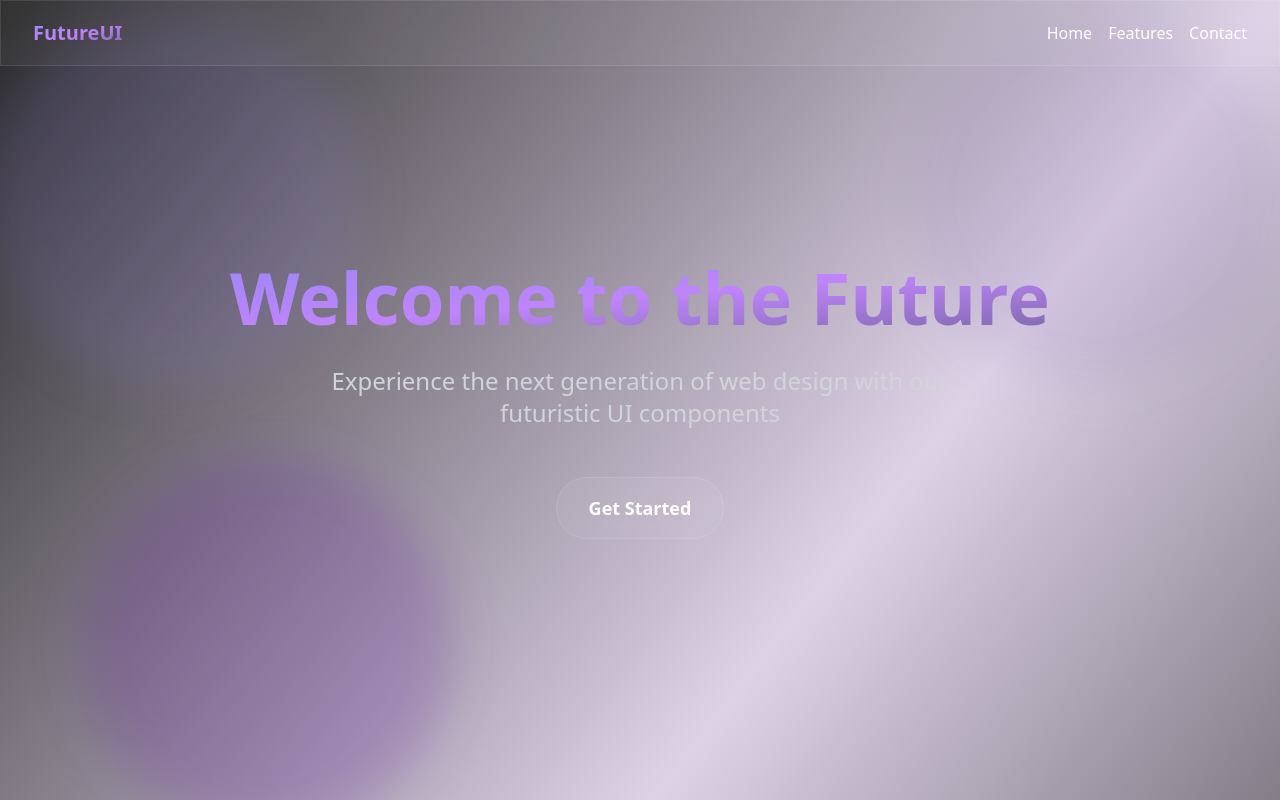
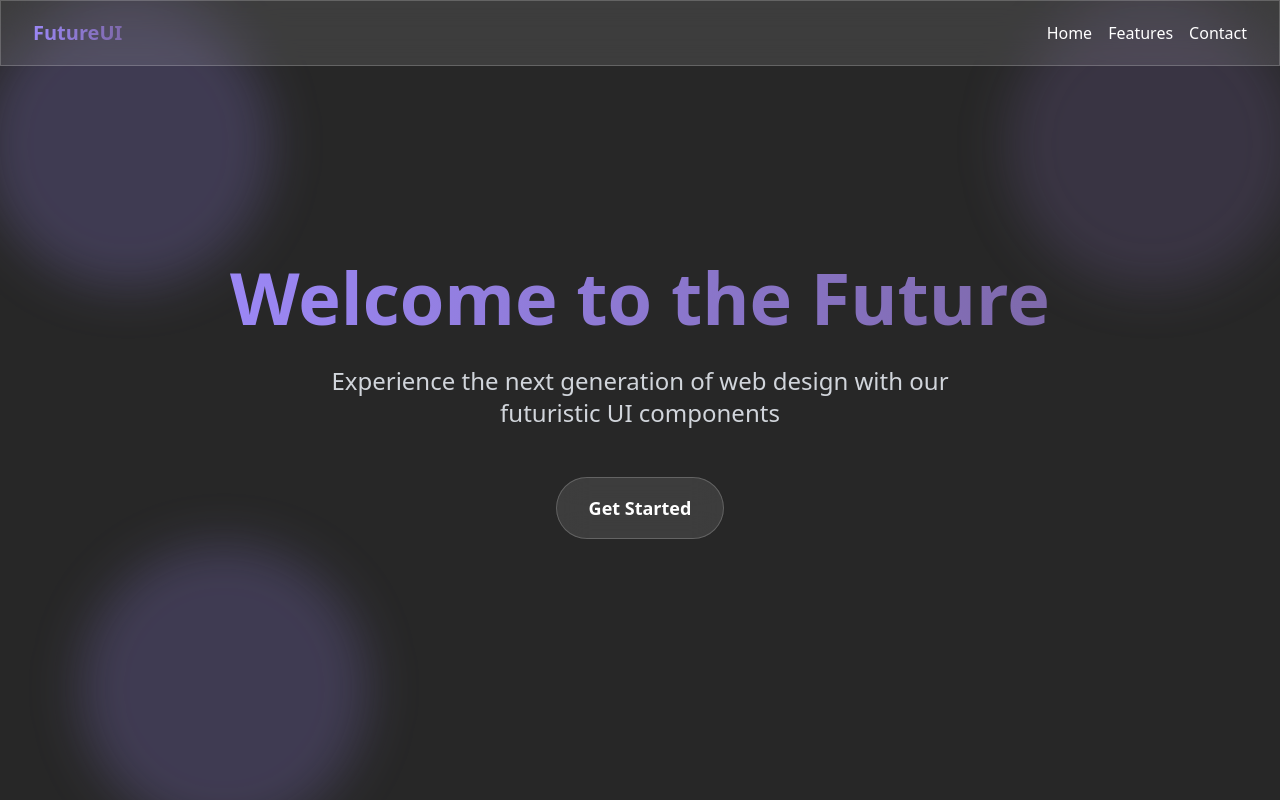
Before and after one commit to airoster/gradient-future-web, a React (Vite) app: page / in a window 1280 px wide. Shown: the top 800 px of the page. Built offline with nearby package versions, Linux system fonts and the light colour scheme.

Commit message:
Reverted to edit 9bd8cc67-b383-44a4-bd3c-c7b6f977f534: "Update color scheme to purple
Adjusted gradient colors and background to incorporate more purple tones, while maintaining the existing dark mode styles.
[skip gpt_engineer]"

```diff
--- a/src/components/Hero.tsx
+++ b/src/components/Hero.tsx
@@ -2,9 +2,9 @@ const Hero = () => {
   return (
     <div className="min-h-screen flex items-center justify-center relative overflow-hidden">
       <div className="absolute inset-0 z-0">
-        <div className="absolute top-0 -left-4 w-96 h-96 bg-primary/20 rounded-full mix-blend-multiply filter blur-xl opacity-70 animate-blob"></div>
-        <div className="absolute top-0 -right-4 w-96 h-96 bg-secondary/20 rounded-full mix-blend-multiply filter blur-xl opacity-70 animate-blob animation-delay-2000"></div>
-        <div className="absolute -bottom-8 left-20 w-96 h-96 bg-purple-800/30 rounded-full mix-blend-multiply filter blur-xl opacity-70 animate-blob animation-delay-4000"></div>
+        <div className="absolute top-0 -left-4 w-72 h-72 bg-primary/30 rounded-full mix-blend-multiply filter blur-xl opacity-70 animate-blob"></div>
+        <div className="absolute top-0 -right-4 w-72 h-72 bg-secondary/30 rounded-full mix-blend-multiply filter blur-xl opacity-70 animate-blob animation-delay-2000"></div>
+        <div className="absolute -bottom-8 left-20 w-72 h-72 bg-primary/30 rounded-full mix-blend-multiply filter blur-xl opacity-70 animate-blob animation-delay-4000"></div>
       </div>
 
       <div className="relative z-10 text-center px-4">
@@ -14,7 +14,7 @@ const Hero = () => {
         <p className="text-xl md:text-2xl text-gray-300 mb-12 max-w-2xl mx-auto">
           Experience the next generation of web design with our futuristic UI components
         </p>
-        <button className="glass px-8 py-4 rounded-full text-lg font-semibold hover:bg-primary/20 transition-all duration-300">
+        <button className="glass px-8 py-4 rounded-full text-lg font-semibold hover:bg-white/20 transition-all duration-300">
           Get Started
         </button>
       </div>
--- a/src/index.css
+++ b/src/index.css
@@ -27,18 +27,14 @@
 
 @layer utilities {
   .glass {
-    @apply backdrop-blur-lg bg-white/5 border border-white/10;
+    @apply backdrop-blur-lg bg-white/10 border border-white/20;
   }
 
   .gradient-text {
-    @apply bg-clip-text text-transparent bg-gradient-to-br from-primary via-purple-400 to-secondary animate-gradient-shift;
-  }
-
-  .gradient-bg {
-    @apply bg-gradient-to-br from-background via-purple-900/20 to-background;
+    @apply bg-clip-text text-transparent bg-gradient-to-r from-primary to-secondary animate-gradient-shift;
   }
 }
 
 body {
-  @apply bg-gradient-to-br from-background via-purple-900/20 to-background min-h-screen text-white antialiased;
+  @apply bg-background text-white antialiased;
 }
--- a/tailwind.config.ts
+++ b/tailwind.config.ts
@@ -38,15 +38,9 @@ export default {
           "0%, 100%": { backgroundPosition: "0% 50%" },
           "50%": { backgroundPosition: "100% 50%" },
         },
-        blob: {
-          "0%, 100%": { transform: "translate(0, 0) scale(1)" },
-          "33%": { transform: "translate(30px, -50px) scale(1.1)" },
-          "66%": { transform: "translate(-20px, 20px) scale(0.9)" },
-        }
       },
       animation: {
         "gradient-shift": "gradient-shift 8s ease infinite",
-        "blob": "blob 7s infinite",
       },
     },
   },
```
